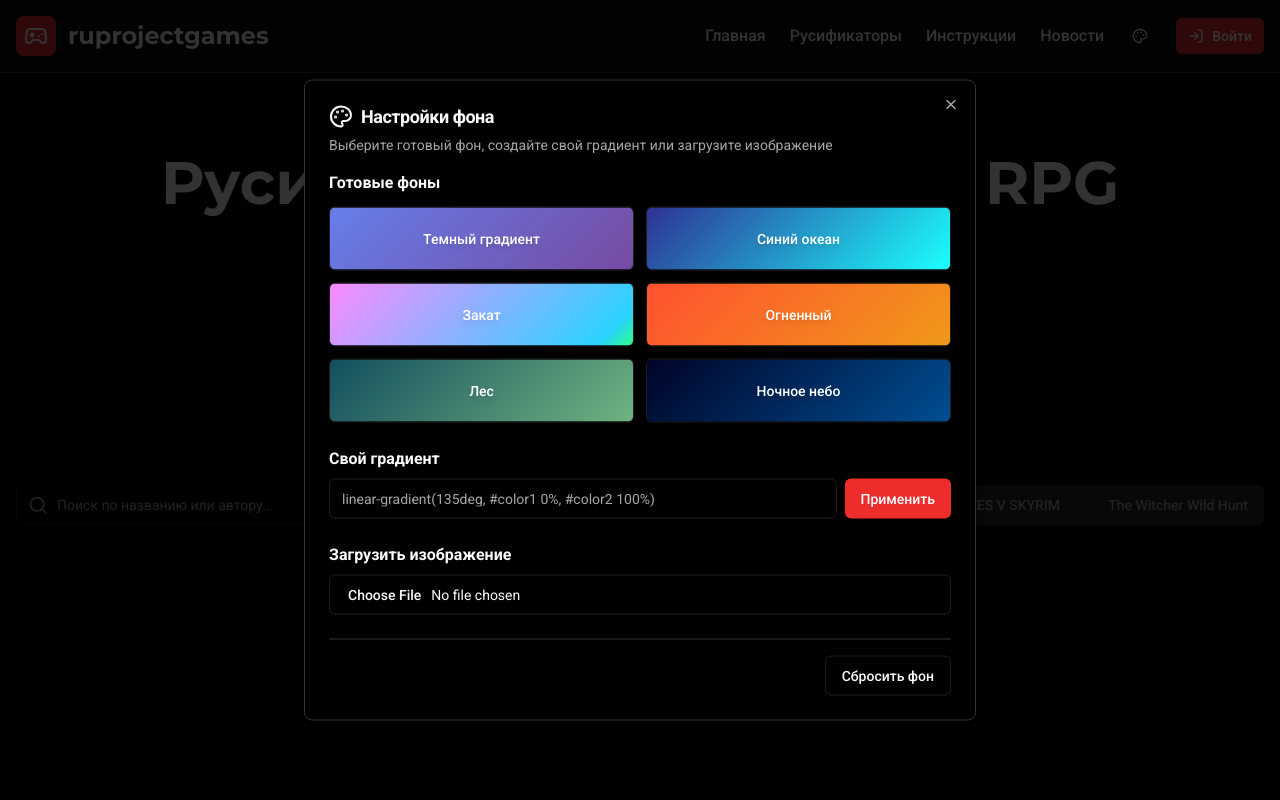
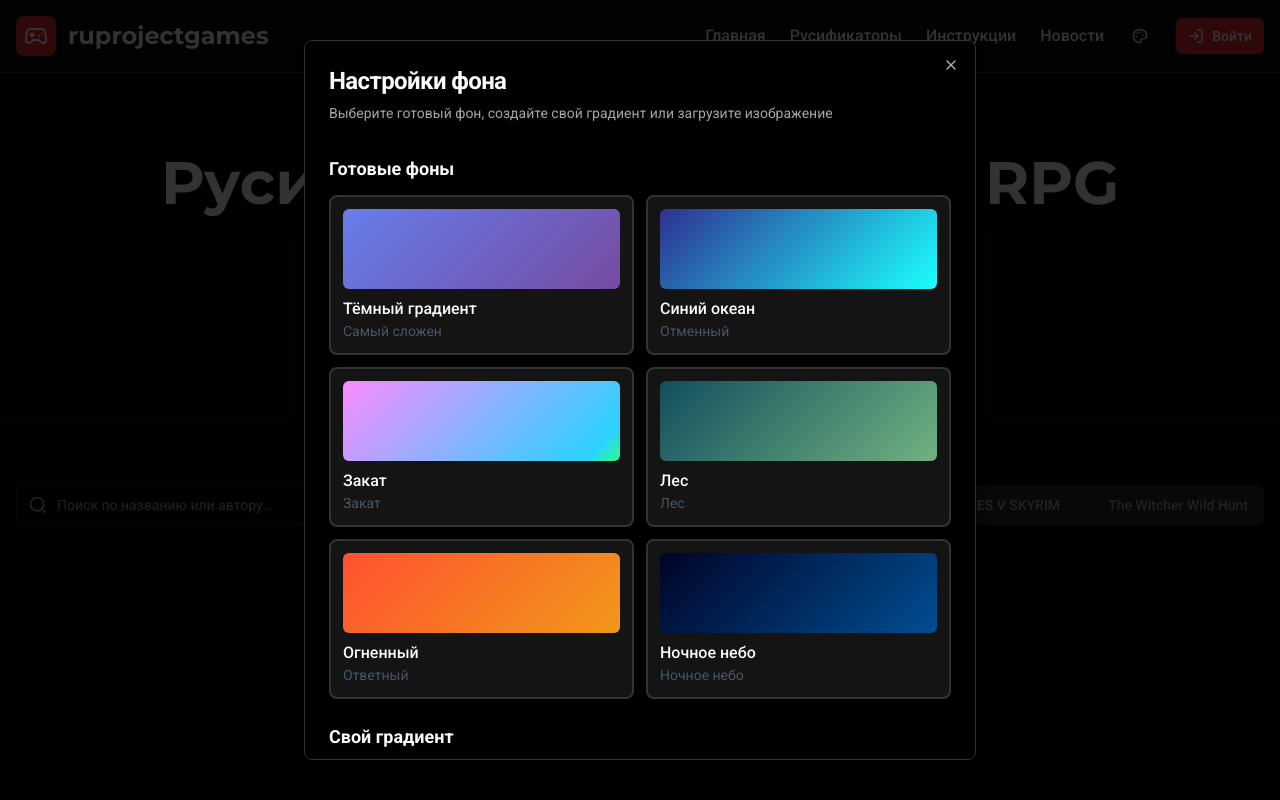
Before and after one commit to pr-poehali-dev/remove-login-system, a React (Vite) app: page / in a window 1280 px wide. Both pictures are taken after a click on the button 1140 px from the left and 36 px from the top of the page. Shown: the top 800 px of the page. Built offline with nearby package versions, Linux system fonts and the light colour scheme.

Commit message:
Обновление BackgroundSettings.tsx

```diff
--- a/src/components/BackgroundSettings.tsx
+++ b/src/components/BackgroundSettings.tsx
@@ -9,7 +9,7 @@ import {
 import { Button } from "@/components/ui/button";
 import { Label } from "@/components/ui/label";
 import { Input } from "@/components/ui/input";
-import Icon from "@/components/ui/icon";
+import { Card, CardContent } from "@/components/ui/card";
 
 interface BackgroundSettingsProps {
   open: boolean;
@@ -18,83 +18,81 @@ interface BackgroundSettingsProps {
 
 const PRESET_BACKGROUNDS = [
   {
-    name: "Темный градиент",
+    name: "Тёмный градиент",
     value: "linear-gradient(135deg, #667eea 0%, #764ba2 100%)",
+    description: "Самый сложен",
   },
   {
     name: "Синий океан",
     value: "linear-gradient(135deg, #2E3192 0%, #1BFFFF 100%)",
+    description: "Отменный",
   },
   {
     name: "Закат",
     value: "linear-gradient(135deg, #FA8BFF 0%, #2BD2FF 90%, #2BFF88 100%)",
+    description: "Закат",
+  },
+  {
+    name: "Лес",
+    value: "linear-gradient(135deg, #134E5E 0%, #71B280 100%)",
+    description: "Лес",
   },
   {
     name: "Огненный",
     value: "linear-gradient(135deg, #FF512F 0%, #F09819 100%)",
+    description: "Ответный",
   },
-  { name: "Лес", value: "linear-gradient(135deg, #134E5E 0%, #71B280 100%)" },
   {
     name: "Ночное небо",
     value: "linear-gradient(135deg, #000428 0%, #004e92 100%)",
+    description: "Ночное небо",
   },
 ];
 
-// Функция для применения фона к правильному элементу
-const applyBackgroundToCorrectElement = (background: string) => {
-  // Попробуем разные возможные контейнеры для фона
-  const possibleContainers = [
-    "body",
-    "main",
-    ".app",
-    "#root",
-    "#__next",
-    ".layout",
-    ".main-container",
+// Функция для применения фона
+const applyBackground = (background: string) => {
+  console.log("Применение фона:", background);
+
+  // Попробуем разные элементы
+  const elements = [
+    document.body,
+    document.querySelector("main"),
+    document.querySelector("#root"),
+    document.querySelector(".app"),
+    document.querySelector(".layout"),
   ];
 
-  let applied = false;
-
-  possibleContainers.forEach((selector) => {
-    try {
-      const element = document.querySelector(selector);
-      if (element) {
-        (element as HTMLElement).style.background = background;
-        applied = true;
-        console.log(`Фон применен к элементу: ${selector}`);
+  elements.forEach((element) => {
+    if (element && element instanceof HTMLElement) {
+      if (background.includes("url(")) {
+        element.style.background = background;
+        element.style.backgroundSize = "cover";
+        element.style.backgroundPosition = "center";
+        element.style.backgroundAttachment = "fixed";
+      } else {
+        element.style.background = background;
       }
-    } catch (error) {
-      console.warn(`Не удалось применить фон к ${selector}:`, error);
+      console.log("Фон применен к:", element);
     }
   });
-
-  // Если не нашли подходящий контейнер, применяем к body
-  if (!applied) {
-    document.body.style.background = background;
-    console.log("Фон применен к body");
-  }
 };
 
 // Функция для сброса фона
-const resetBackgroundFromElements = () => {
-  const possibleContainers = [
-    "body",
-    "main",
-    ".app",
-    "#root",
-    "#__next",
-    ".layout",
-    ".main-container",
+const resetBackground = () => {
+  const elements = [
+    document.body,
+    document.querySelector("main"),
+    document.querySelector("#root"),
+    document.querySelector(".app"),
+    document.querySelector(".layout"),
   ];
 
-  possibleContainers.forEach((selector) => {
-    try {
-      const element = document.querySelector(selector);
-      if (element) {
-        (element as HTMLElement).style.background = "";
-      }
-    } catch (error) {
-      console.warn(`Не удалось сбросить фон с ${selector}:`, error);
+  elements.forEach((element) => {
+    if (element && element instanceof HTMLElement) {
+      element.style.background = "";
+      element.style.backgroundSize = "";
+      element.style.backgroundPosition = "";
+      element.style.backgroundAttachment = "";
     }
   });
 };
@@ -103,72 +101,74 @@ export default function BackgroundSettings({
   open,
   onOpenChange,
 }: BackgroundSettingsProps) {
-  const [customBackground, setCustomBackground] = useState("");
-  const [uploadedImage, setUploadedImage] = useState<string | null>(null);
+  const [customGradient, setCustomGradient] = useState(
+    "linear-gradient(135deg, #667eea 0%, #764ba2 100%)",
+  );
+  const [selectedFile, setSelectedFile] = useState<File | null>(null);
 
+  // Загрузка сохраненных настроек при открытии
   useEffect(() => {
-    const saved = localStorage.getItem("custom_background");
-    if (saved) {
-      setCustomBackground(saved);
-      applyBackgroundToCorrectElement(saved);
+    if (open) {
+      const savedBackground = localStorage.getItem("app_background");
+      const savedImage = localStorage.getItem("app_background_image");
+
+      if (savedBackground) {
+        applyBackground(savedBackground);
+      } else if (savedImage) {
+        applyBackground(`url(${savedImage})`);
       }
-
-    const savedImage = localStorage.getItem("background_image");
-    if (savedImage) {
-      setUploadedImage(savedImage);
-      applyBackgroundToCorrectElement(`url(${savedImage}) center/cover fixed`);
     }
   }, [open]);
 
-  const applyPreset = (value: string) => {
-    localStorage.setItem("custom_background", value);
-    localStorage.removeItem("background_image");
-    applyBackgroundToCorrectElement(value);
-    setCustomBackground(value);
-    setUploadedImage(null);
+  const applyPresetBackground = (background: string, name: string) => {
+    console.log("Выбран пресет:", name, background);
+    localStorage.setItem("app_background", background);
+    localStorage.removeItem("app_background_image");
+    applyBackground(background);
   };
 
-  const applyCustom = () => {
-    if (customBackground.trim()) {
-      localStorage.setItem("custom_background", customBackground);
-      localStorage.removeItem("background_image");
-      applyBackgroundToCorrectElement(customBackground);
-      setUploadedImage(null);
+  const applyCustomGradient = () => {
+    if (customGradient.trim()) {
+      console.log("Применение кастомного градиента:", customGradient);
+      localStorage.setItem("app_background", customGradient);
+      localStorage.removeItem("app_background_image");
+      applyBackground(customGradient);
     }
   };
 
-  const handleImageUpload = (e: React.ChangeEvent<HTMLInputElement>) => {
-    const file = e.target.files?.[0];
+  const handleFileUpload = (event: React.ChangeEvent<HTMLInputElement>) => {
+    const file = event.target.files?.[0];
     if (file) {
+      setSelectedFile(file);
+      console.log("Файл выбран:", file.name);
+
       const reader = new FileReader();
-      reader.onload = (event) => {
-        const result = event.target?.result as string;
-        if (result) {
-          localStorage.setItem("background_image", result);
-          localStorage.removeItem("custom_background");
-          applyBackgroundToCorrectElement(`url(${result}) center/cover fixed`);
-          setUploadedImage(result);
-          setCustomBackground("");
+      reader.onload = (e) => {
+        const imageUrl = e.target?.result as string;
+        if (imageUrl) {
+          localStorage.setItem("app_background_image", imageUrl);
+          localStorage.removeItem("app_background");
+          applyBackground(`url(${imageUrl}) center/cover fixed`);
+          console.log("Изображение применено");
         }
       };
       reader.readAsDataURL(file);
     }
   };
 
-  const resetBackground = () => {
-    localStorage.removeItem("custom_background");
-    localStorage.removeItem("background_image");
-    resetBackgroundFromElements();
-    setCustomBackground("");
-    setUploadedImage(null);
+  const resetAllBackgrounds = () => {
+    localStorage.removeItem("app_background");
+    localStorage.removeItem("app_background_image");
+    resetBackground();
+    setSelectedFile(null);
+    console.log("Все фоны сброшены");
   };
 
   return (
     <Dialog open={open} onOpenChange={onOpenChange}>
       <DialogContent className="sm:max-w-2xl max-h-[90vh] overflow-y-auto">
         <DialogHeader>
-          <DialogTitle className="flex items-center gap-2">
-            <Icon name="Palette" size={24} />
+          <DialogTitle className="text-2xl font-bold">
             Настройки фона
           </DialogTitle>
           <DialogDescription>
@@ -177,70 +177,72 @@ export default function BackgroundSettings({
           </DialogDescription>
         </DialogHeader>
 
-        <div className="space-y-6">
+        <div className="space-y-6 py-4">
           {/* Готовые фоны */}
           <div>
-            <Label className="text-base font-semibold">Готовые фоны</Label>
-            <div className="grid grid-cols-2 gap-3 mt-3">
+            <h3 className="text-lg font-semibold mb-3">Готовые фоны</h3>
+            <div className="grid grid-cols-2 gap-3">
               {PRESET_BACKGROUNDS.map((bg, index) => (
-                <Button
+                <Card
                   key={index}
-                  variant="outline"
-                  className="h-16 relative overflow-hidden"
-                  onClick={() => applyPreset(bg.value)}
+                  className="cursor-pointer border-2 hover:border-blue-500 transition-colors"
+                  onClick={() => applyPresetBackground(bg.value, bg.name)}
                 >
+                  <CardContent className="p-3">
                     <div
-                    className="absolute inset-0"
+                      className="w-full h-20 rounded-md mb-2"
                       style={{ background: bg.value }}
                     />
-                  <span className="relative z-10 text-white font-medium drop-shadow-md">
-                    {bg.name}
-                  </span>
-                </Button>
+                    <div>
+                      <p className="font-medium">{bg.name}</p>
+                      <p className="text-sm text-gray-600">{bg.description}</p>
+                    </div>
+                  </CardContent>
+                </Card>
               ))}
             </div>
           </div>
 
-          {/* Пользовательский градиент */}
+          {/* Свой градиент */}
           <div>
-            <Label
-              htmlFor="custom-gradient"
-              className="text-base font-semibold"
-            >
-              Свой градиент
-            </Label>
-            <div className="flex gap-2 mt-2">
+            <h3 className="text-lg font-semibold mb-3">Свой градиент</h3>
+            <div className="space-y-3">
+              <div className="flex gap-2">
                 <Input
-                id="custom-gradient"
+                  value={customGradient}
+                  onChange={(e) => setCustomGradient(e.target.value)}
                   placeholder="linear-gradient(135deg, #color1 0%, #color2 100%)"
-                value={customBackground}
-                onChange={(e) => setCustomBackground(e.target.value)}
                   className="flex-1"
                 />
-              <Button onClick={applyCustom}>Применить</Button>
+                <Button onClick={applyCustomGradient}>Применить</Button>
+              </div>
+              <div
+                className="w-full h-20 rounded-md border"
+                style={{ background: customGradient }}
+              />
             </div>
           </div>
 
           {/* Загрузка изображения */}
           <div>
-            <Label className="text-base font-semibold">
+            <h3 className="text-lg font-semibold mb-3">
               Загрузить изображение
-            </Label>
-            <div className="mt-2">
-              <Input
-                type="file"
-                accept="image/*"
-                onChange={handleImageUpload}
-                className="mb-2"
-              />
-            </div>
-          </div>
-
-          {/* Сброс */}
-          <div className="flex justify-end pt-4 border-t">
-            <Button variant="outline" onClick={resetBackground}>
+            </h3>
+            <div className="space-y-3">
+              <Input type="file" accept="image/*" onChange={handleFileUpload} />
+              {selectedFile && (
+                <p className="text-sm text-green-600">
+                  Выбран файл: {selectedFile.name}
+                </p>
+              )}
+              <Button
+                variant="outline"
+                onClick={resetAllBackgrounds}
+                className="w-full"
+              >
                 Сбросить фон
               </Button>
+            </div>
           </div>
         </div>
       </DialogContent>
```
Lines whose indentation alone changed are shown as unchanged.
